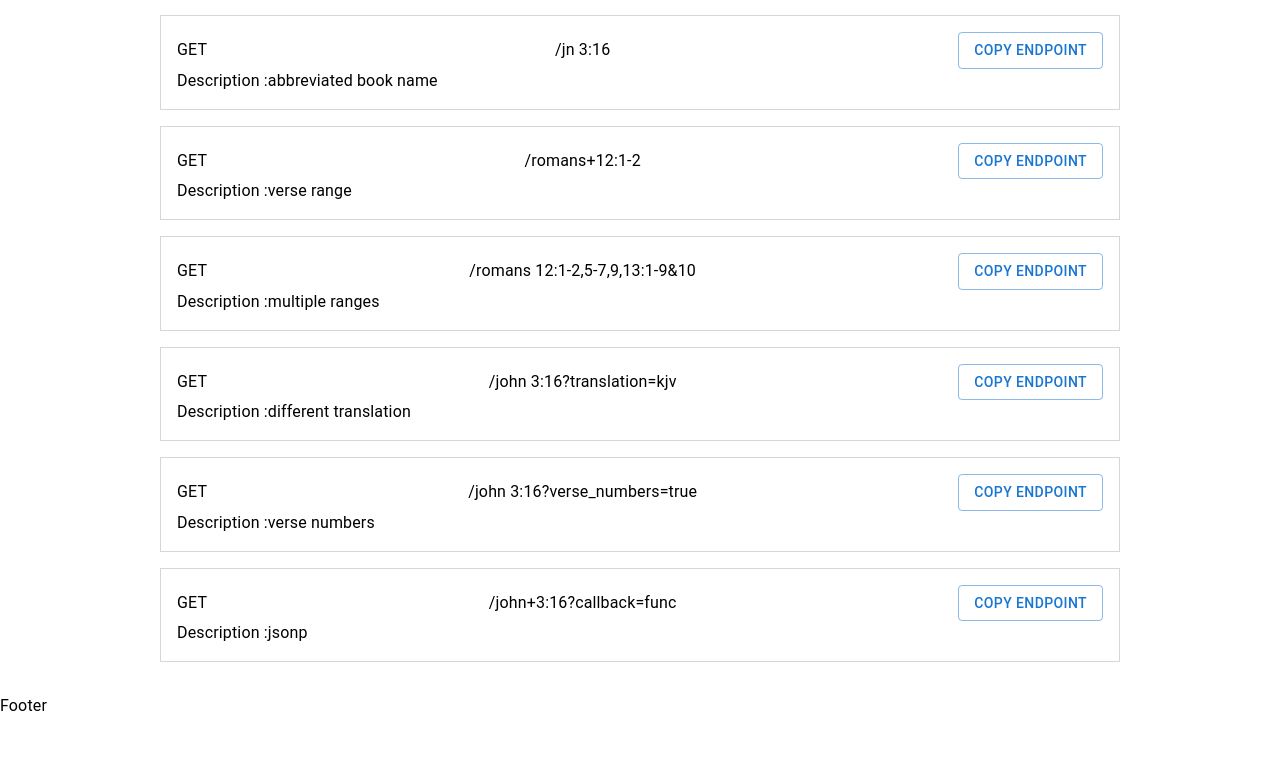
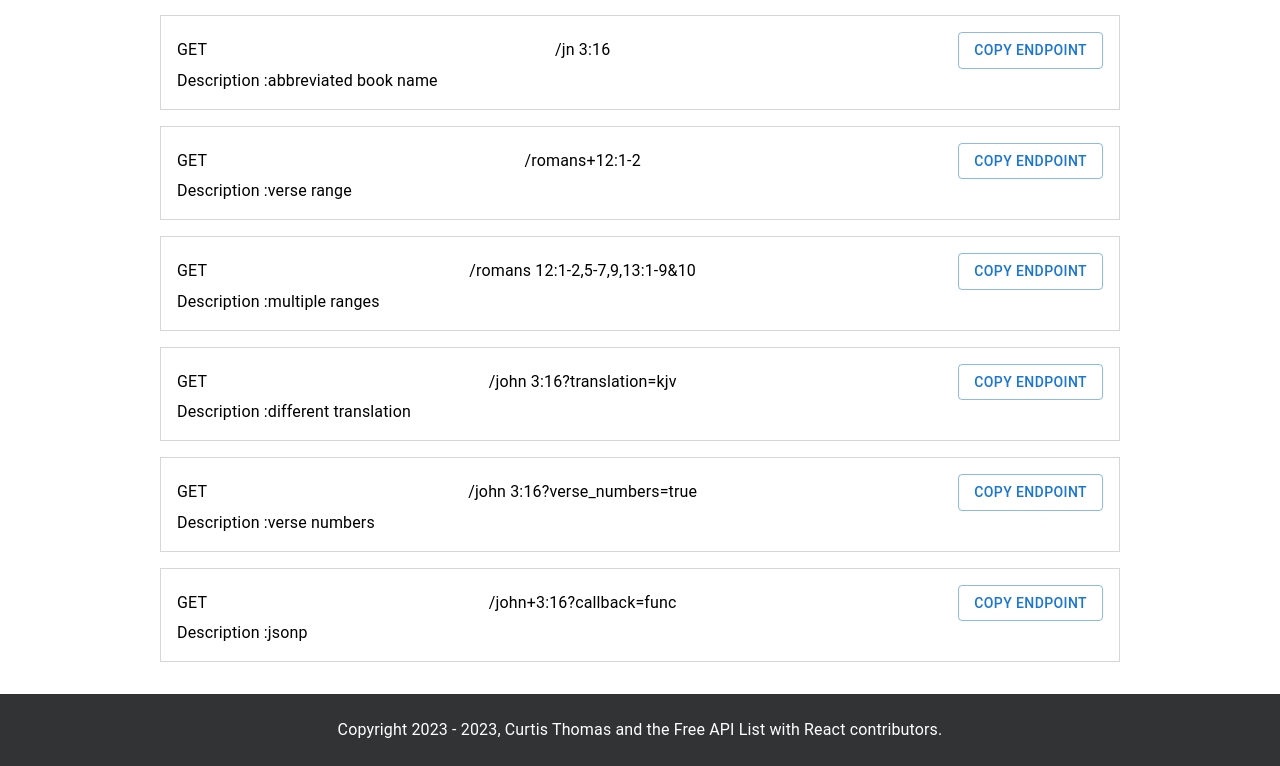
Before and after one commit to Curtis-Thomas/free-api-list-with-react, a React (Create React App) app: page /BooksDash/BibleApi in a window 1280 px wide. Shown: the part 804-1570 px from the top of the page. Before the commit the page ends 1538 px from the top, so only its background shows below. Built offline with nearby package versions, Linux system fonts and the light colour scheme.

Commit message:
Update Footer Styling #3
Added Footer file

```diff
--- a/src/core/footer/Footer.js
+++ b/src/core/footer/Footer.js
@@ -1,9 +1,23 @@
-import { Box, Typography } from "@mui/material";
+import React from 'react';
+import { Box, Typography } from '@mui/material';
 
 const Footer = () => {
   return (
-    <Box>
-      <Typography>Footer</Typography>
+    <Box
+      sx={{
+        display: 'flex',
+        alignItems: 'center',
+        minHeight: '5vh',
+        justifyContent: 'center',
+        backgroundColor: '#313335',
+        color: 'white',
+        textAlign: 'center',
+        padding: 2,
+      }}
+    >
+      <Typography>
+       Copyright 2023 - 2023, Curtis Thomas and the Free API List with React contributors.
+      </Typography>
     </Box>
   );
 };
```
